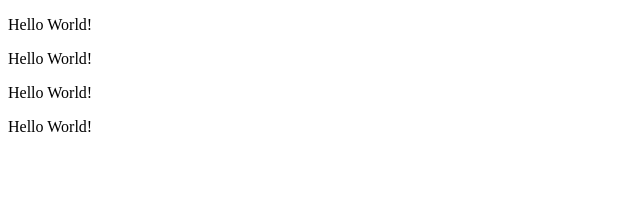
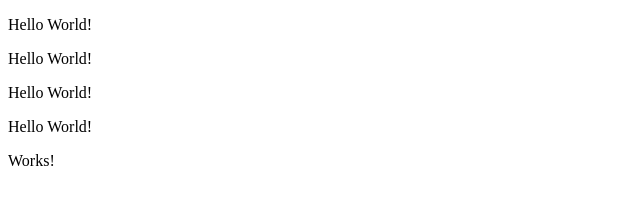
Before and after one commit to fossabot/frontendjs, a plain HTML site: page index.html in a window 1280 px wide. Shown: the full height of the page, 0-640 px from the left. Drawn offline with Linux system fonts and the light colour scheme.

Commit message:
Added class.js

```diff
--- /dev/null
+++ b/class.js
@@ -0,0 +1,20 @@
+class Element {
+  // The constructor creates and saves the node for other functions.
+  constructor(array){
+    this.node = create(array);
+  }
+  // "r" stands for render. When using myElement.r(); the node will be added to the body element as default.
+  // You can also choose a different node. myElement.r( otherNodeVar );
+  r(node = document.body){
+    node.appendChild( this.node );
+  }
+  // Add nodes to the parent node (this.node).
+  add(array){
+    // Create a node and store it as "nodes"
+    let nodes = create(array);
+    // If nodes (single) is of type object, add it to the parent node.
+    if( typeof nodes === "object" ) this.node.appendChild(nodes);
+    // If nodes (multi) is of type array, loop the array of nodes into the parent node.
+    if( nodes instanceof Array ) nodes.forEach(function(node){ this.node.appendChild(node); });
+  }
+}
--- a/frontend.js
+++ b/frontend.js
@@ -75,10 +75,19 @@ function create(array){
 
 // Examples
 document.body.appendChild(create(["p", "Hello World!"]));
+// <p>Hello World!</p>
 document.body.appendChild(create(["p", ["span","Hello World!"]]));
+// <p><span>Hello World!</span></p>
 document.body.appendChild(create(["p", ["span","Hello "], ["span","World!"]]));
+// <p><span>Hello </span><span>World!</span></p>
+
+
 // Not working, line 63 needs an upgrade. -> document.body.appendChild(create(["p", [ ["span","Hello "], ["span","World!"] ]]));
 
 create([["span","Hello "], ["span","World!"]]).forEach(function(node){
   document.body.appendChild(node);
 });
+
+var header = new Element(["header"]);
+header.r();
+header.add(["p","Works!"]);
--- a/index.html
+++ b/index.html
@@ -5,6 +5,7 @@
     <title></title>
   </head>
   <body>
+    <script type="text/javascript" src="class.js"></script>
     <script type="text/javascript" src="frontend.js"></script>
   </body>
 </html>
```
